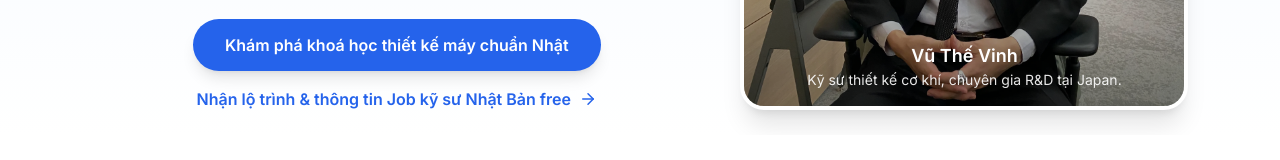
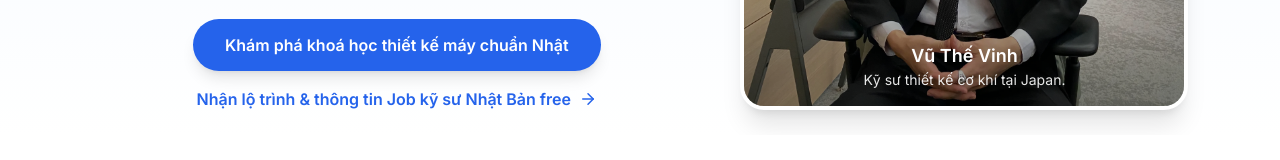
Before and after one commit to vinhcongtu/vinh-japan-web, a Next.js app: page / in a window 1280 px wide. Shown: the part 465-625 px from the top of the page. Built offline with nearby package versions, Linux system fonts and the light colour scheme.

Commit message:
HeroSection.tsx

```diff
--- a/components/home/HeroSection.tsx
+++ b/components/home/HeroSection.tsx
@@ -70,7 +70,7 @@ export default function HeroSection() {
               <div className="absolute inset-0 bg-gradient-to-t from-black/40 to-transparent"></div>
               <div className="absolute bottom-4 left-4 right-4 text-white text-center">
                 <p className="font-semibold text-lg">Vũ Thế Vinh</p>
-                <p className="text-sm opacity-90">Kỹ sư thiết kế cơ khí, chuyên gia R&D tại Japan.</p>
+                <p className="text-sm opacity-90">Kỹ sư thiết kế cơ khí tại Japan.</p>
               </div>
             </div>
           </div>
```
